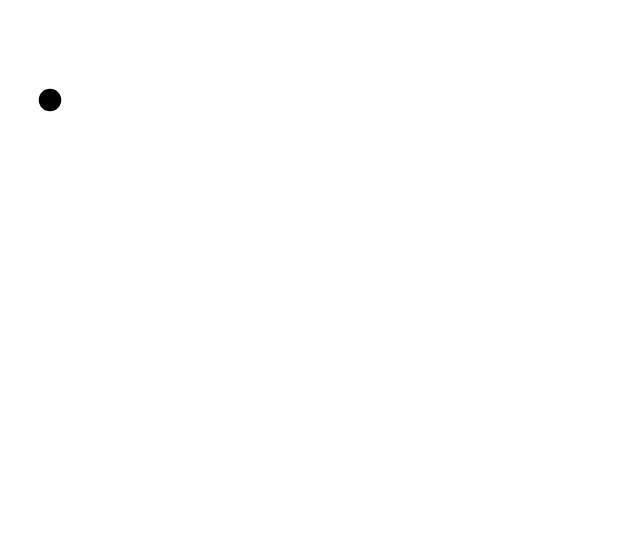
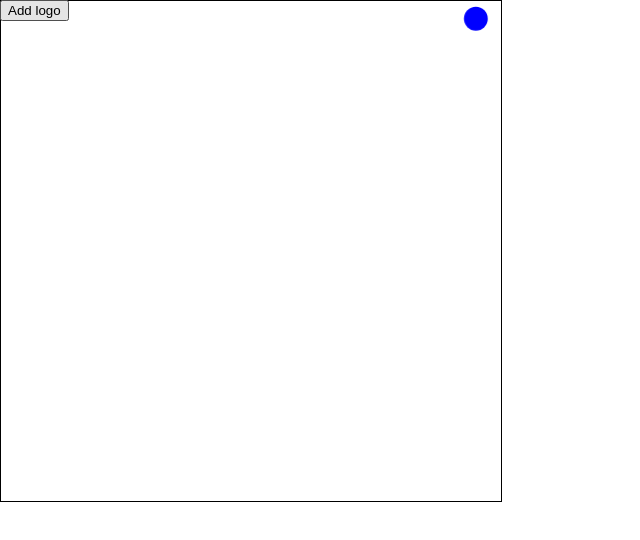
Before and after one commit to thatrobotdev/dvd-logo-simulator, a React (Create React App) app: page / in a window 1280 px wide. Shown: the top 540 px of the page, without its empty margins (0-640 px from the left). Built offline with nearby package versions, Linux system fonts and the light colour scheme; the HTML template or start-up script is replaced by a standard one.

Commit message:
Refactor

```diff
--- a/src/App.tsx
+++ b/src/App.tsx
@@ -1,15 +1,25 @@
 import Canvas from "./Canvas";
+import useLogoAnimation from "./useLogoAnimation";
 
 function App() {
-  const draw = (ctx: CanvasRenderingContext2D, elapsed: number) => {
-    ctx.clearRect(0, 0, ctx.canvas.width, ctx.canvas.height);
-    ctx.fillStyle = "#000000";
-    ctx.beginPath();
-    ctx.arc(50, 100, 20 * Math.sin(elapsed * 0.0005) ** 2, 0, 2 * Math.PI);
-    ctx.fill();
-  };
+  const {addCircle, draw} = useLogoAnimation();
 
-  return <Canvas draw={draw} />;
+  return (
+    <>
+      <Canvas draw={draw} />
+      <button
+        onClick={addCircle}
+        style={{
+          position: "absolute",
+          top: 0,
+          left: 0,
+          zIndex: 0,
+        }}
+      >
+        Add logo
+      </button>
+    </>
+  );
 }
 
 export default App;
--- a/src/Canvas.tsx
+++ b/src/Canvas.tsx
@@ -15,18 +15,12 @@ const Canvas = (props: Props) => {
     animationFrameId: 0,
   });
 
-  const resizeCanvas = (
-    canvas: HTMLCanvasElement,
-    ctx: CanvasRenderingContext2D
-  ) => {
+  const resizeCanvas = (canvas: HTMLCanvasElement) => {
     const {width, height} = canvas.getBoundingClientRect();
 
     if (canvas.width !== width || canvas.height !== height) {
-      // Using pixel density for scaling ensures animation looks correct on retina displays
-      const {devicePixelRatio: ratio = 1} = window;
-      canvas.width = width * ratio;
-      canvas.height = height * ratio;
-      ctx.scale(ratio, ratio);
+      canvas.width = width;
+      canvas.height = height;
     }
   };
 
@@ -37,6 +31,7 @@ const Canvas = (props: Props) => {
     const ctx = canvas.getContext("2d") as CanvasRenderingContext2D;
     const timers = timersRef.current;
 
+    resizeCanvas(canvas);
 
     const tick = (timestamp: number) => {
       if (timers.start === null) {
@@ -45,8 +40,13 @@ const Canvas = (props: Props) => {
       // Using elapsed time to drive animation ensures consistent speed regardless of screen refresh rate
       timers.elapsed = timestamp - timers.start;
 
-      resizeCanvas(canvas, ctx);
-      draw(ctx, timers.elapsed);
+      ctx.clearRect(0, 0, ctx.canvas.width, ctx.canvas.height);
+      draw({
+        ctx,
+        elapsed: timers.elapsed,
+        synth: null,
+        isAudioReady: false,
+      });
       timers.animationFrameId = window.requestAnimationFrame(tick);
     };
 
@@ -58,7 +58,11 @@ const Canvas = (props: Props) => {
   }, [draw]);
 
   return (
-    <canvas ref={canvasRef} {...rest} style={{width: "100vw", height: "100vh"}}>
+    <canvas
+      ref={canvasRef}
+      {...rest}
+      style={{width: 500, height: 500, border: "1px solid black"}}
+    >
       <p>Alt text here</p>
     </canvas>
   );
--- /dev/null
+++ b/src/Circle.ts
@@ -0,0 +1,125 @@
+import {getRandomInt, getRandomVector} from "./utils";
+
+export class Circle {
+  x: number;
+  y: number;
+  deltaX: number;
+  deltaY: number;
+
+  isFirstStep = true;
+  isMaxX = false;
+  isMinX = false;
+  isMaxY = false;
+  isMinY = false;
+  radius = 12;
+  color = "blue";
+  speed = 100;
+
+  constructor(distancePerStep: number) {
+    const {deltaX, deltaY} = getRandomVector(distancePerStep);
+    this.x = getRandomInt(100, 200);
+    this.y = getRandomInt(100, 200);
+    this.deltaX = deltaX;
+    this.deltaY = deltaY;
+  }
+
+  /* For steps other than first step, scale the delta
+   * values based on any change in circle speed.
+   * Flip the sign to change direction if a collision was
+   * detected on the previous step.
+   */
+  private setVector = (
+    distancePerStep: number,
+    prevDistancePerStep: number
+  ) => {
+    const scaleFactor = distancePerStep / prevDistancePerStep;
+
+    this.deltaX = this.deltaX * scaleFactor;
+    if (this.isMaxX) {
+      this.deltaX = -this.deltaX;
+      this.isMaxX = false;
+    } else if (this.isMinX) {
+      this.deltaX = -this.deltaX;
+      this.isMinX = false;
+    }
+    this.deltaY = this.deltaY * scaleFactor;
+    if (this.isMaxY) {
+      this.deltaY = -this.deltaY;
+      this.isMaxY = false;
+    } else if (this.isMinY) {
+      this.deltaY = -this.deltaY;
+      this.isMinY = false;
+    }
+  };
+
+  /* Check if velocity values on this step would cause circle to exit canvas.
+   * If so, set flags so that direction will change on the next step
+   * Also, trigger sounds!
+   */
+  private detectCollisions = (
+    ctx: CanvasRenderingContext2D,
+    isAudioReady: boolean,
+    synth: any
+  ) => {
+    if (this.x + this.deltaX > ctx.canvas.width - this.radius) {
+      this.isMaxX = true;
+      isAudioReady && synth.triggerAttackRelease("C4", "8n");
+    } else if (this.x + this.deltaX < 0 + this.radius) {
+      this.isMinX = true;
+      isAudioReady && synth.triggerAttackRelease("D4", "8n");
+    }
+    if (this.y + this.deltaY > ctx.canvas.height - this.radius) {
+      this.isMaxY = true;
+      isAudioReady && synth.triggerAttackRelease("E4", "8n");
+    } else if (this.y + this.deltaY < 0 + this.radius) {
+      this.isMinY = true;
+      isAudioReady && synth.triggerAttackRelease("F4", "8n");
+    }
+  };
+
+  private paint = (ctx: CanvasRenderingContext2D) => {
+    ctx.beginPath();
+    ctx.arc(this.x, this.y, this.radius, 0, Math.PI * 2);
+    ctx.closePath();
+    ctx.fillStyle = this.color;
+    ctx.fill();
+  };
+
+  /* Move drawing position for next step, based on the circle's delta values.
+   * Also, force the circle not to move outside the canvas if
+   * a collision has been detected. This is necessary to stop the circle
+   * 'escaping' after a pause in animation, e.g when changing tabs.
+   */
+  private moveDrawingPosition = (ctx: CanvasRenderingContext2D) => {
+    this.x += this.deltaX;
+    this.y += this.deltaY;
+    if (this.isMaxX) {
+      this.x = ctx.canvas.width - this.radius;
+    } else if (this.isMinX) {
+      this.x = 0 + this.radius;
+    }
+    if (this.isMaxY) {
+      this.y = ctx.canvas.height - this.radius;
+    } else if (this.isMinY) {
+      this.y = 0 + this.radius;
+    }
+  };
+
+  step = (
+    distancePerStep: number,
+    prevDistancePerStep: number,
+    ctx: CanvasRenderingContext2D,
+    isAudioReady: boolean,
+    synth: any
+  ) => {
+    if (this.isFirstStep) {
+      this.isFirstStep = false;
+    } else {
+      this.setVector(distancePerStep, prevDistancePerStep);
+    }
+
+    this.detectCollisions(ctx, isAudioReady, synth);
+    this.moveDrawingPosition(ctx);
+    this.paint(ctx);
+  };
+}
--- a/src/index.css
+++ b/src/index.css
@@ -1,13 +1,8 @@
 body {
   margin: 0;
-  font-family: -apple-system, BlinkMacSystemFont, 'Segoe UI', 'Roboto', 'Oxygen',
-    'Ubuntu', 'Cantarell', 'Fira Sans', 'Droid Sans', 'Helvetica Neue',
+  font-family: -apple-system, BlinkMacSystemFont, "Segoe UI", "Roboto", "Oxygen",
+    "Ubuntu", "Cantarell", "Fira Sans", "Droid Sans", "Helvetica Neue",
     sans-serif;
   -webkit-font-smoothing: antialiased;
   -moz-osx-font-smoothing: grayscale;
 }
-
-code {
-  font-family: source-code-pro, Menlo, Monaco, Consolas, 'Courier New',
-    monospace;
-}
--- /dev/null
+++ b/src/useLogoAnimation.ts
@@ -0,0 +1,68 @@
+import {useRef} from "react";
+import {Circle} from "./Circle";
+import {DrawParams} from "./types";
+
+export class Animation {
+  circles: Circle[];
+  prevElapsedTime = 0;
+  timeSinceLastStep = 0;
+  speed = 500;
+  distancePerStep = 0;
+  prevDistancePerStep = 0;
+  frameCount = 0;
+
+  constructor() {
+    this.circles = [];
+  }
+}
+
+const useLogoAnimation = () => {
+  const animation = useRef(new Animation()).current;
+
+  const addCircle = () => {
+    for (let i = 0; i < 50; i++) {
+      animation.circles.push(new Circle(animation.distancePerStep));
+    }
+  };
+
+  const draw = (params: DrawParams) => {
+    const {ctx, elapsed, synth, isAudioReady} = params;
+
+    // Skip the first step, because >1 step is needed to calculate timeSinceLastStep
+    if (animation.frameCount === 0) {
+      animation.frameCount++;
+      return;
+    }
+
+    // Keep track of time between steps
+    animation.timeSinceLastStep = elapsed - animation.prevElapsedTime;
+
+    // Calculate how far the circles should move on this step
+    animation.distancePerStep =
+      (animation.timeSinceLastStep / 1000) * animation.speed;
+
+    // Add the first circle
+    if (animation.frameCount === 2) {
+      animation.circles.push(new Circle(animation.distancePerStep));
+    }
+
+    animation.circles.forEach((circle) => {
+      circle.step(
+        animation.distancePerStep,
+        animation.prevDistancePerStep,
+        ctx,
+        isAudioReady,
+        synth
+      );
+
+      animation.prevDistancePerStep = animation.distancePerStep;
+    });
+
+    animation.prevElapsedTime = elapsed;
+    animation.frameCount++;
+  };
+
+  return {addCircle, draw};
+};
+
+export default useLogoAnimation;
--- /dev/null
+++ b/src/utils.ts
@@ -0,0 +1,22 @@
+// Return a random integer between min (inclusive) and max (exclusive)
+export const getRandomInt = (min: number, max: number) => {
+  return Math.floor(Math.random() * (max - min) + min);
+};
+
+// Return a random float between two min (inclusive) and max (exclusive)
+export const getRandomFloat = (min: number, max: number) => {
+  return Math.random() * (max - min) + min;
+};
+
+export const getRandomBool = () => {
+  return Math.random() > 0.5;
+};
+
+// Return {deltaX, deltaY}, where abs(deltaX) + abs(deltaY) == totalSpeed
+export const getRandomVector = (totalSpeed: number) => {
+  const part1 = getRandomFloat(0, totalSpeed);
+  const part2 = totalSpeed - part1;
+  const deltaX = getRandomBool() ? -part1 : part1;
+  const deltaY = getRandomBool() ? -part2 : part2;
+  return {deltaX, deltaY};
+};
```
Also changed, not shown: src/types.ts (+7 -1 lines), 1 other file (tests, documents, lock files or other folders).
